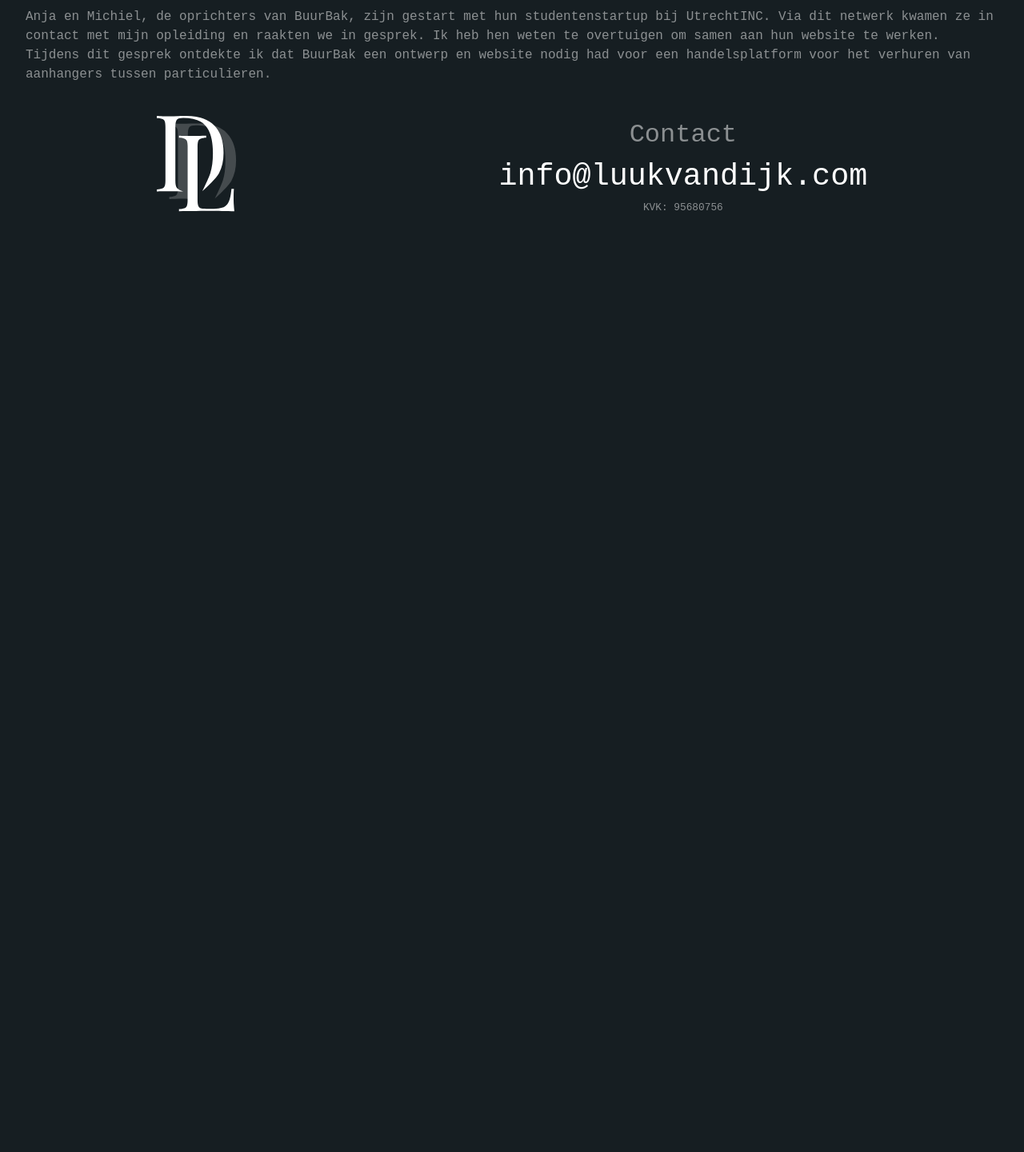
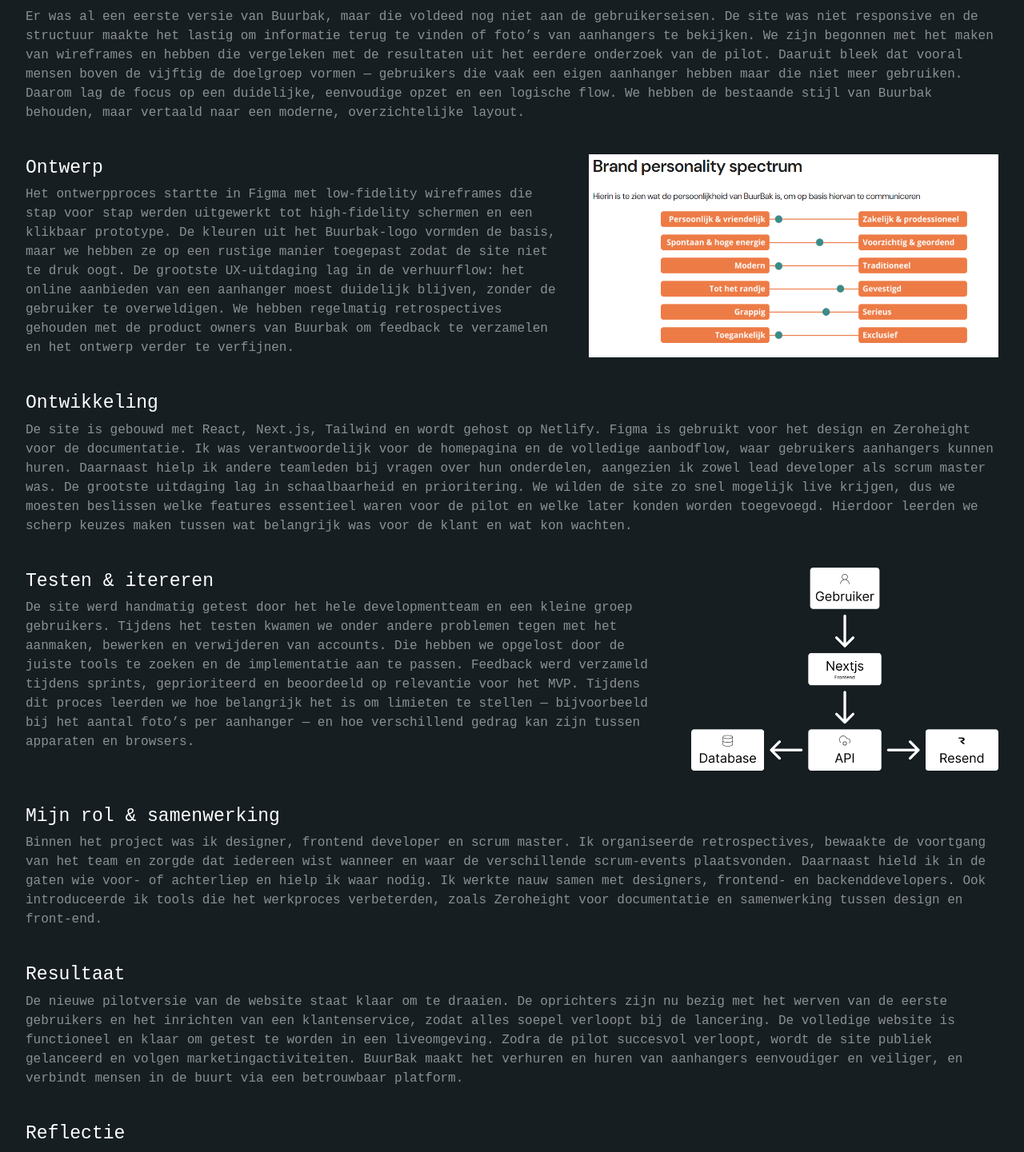
Before and after one commit to Luukvdijk/luukvandijk.com, a Next.js app: page /buurbak in a window 1280 px wide. Shown: the part 1343-2784 px from the top of the page at 80% size. Before the commit the page ends 1652 px from the top, so only its background shows below. Built offline with nearby package versions, Linux system fonts and the light colour scheme.

Commit message:
Updated buurbak case studie

```diff
--- /dev/null
+++ b/app/buurbak/buurbak.js
@@ -0,0 +1,94 @@
+export const company = [
+  {
+    id: 1,
+    cat: "Deel- en duurzame transportsector",
+    plaats: "Utrecht, Nederland",
+    employess: "6 werknemers",
+    founded: "Opgericht in 2023",
+  },
+];
+
+export const tools = [
+  {
+    id: 1,
+    point1: "Figma (Design)",
+    point2: "React (Development)",
+    point3: "NextJs (Development)",
+    point4: "Tailwind (Development)",
+    point5: "Zeroheight (Documentatie)",
+    point6: "Netlify (Hosting)",
+  },
+];
+
+export const omschrijving = [
+  {
+    id: 1,
+    discription:
+      "Buurbak bestond nog niet online — ik kreeg de taak om een platform te ontwikkelen waarmee mensen aanhangers kunnen huren en verhuren. De uitdaging was om vanaf nul een schaalbaar systeem te bouwen met een moderne uitstraling en een sterke UX.",
+  },
+];
+
+export const uitdagingen = [
+  {
+    id: 1,
+    discription:
+      "Een van de uitdagingen binnen BuurBak was de noodzaak van schaalbaarheid. Omdat het nog een startup was, hoefde alles niet meteen groots en uitgebreid opgezet te worden, maar er moest wel ruimte zijn voor toekomstige uitbreidingen en extra capaciteit. Daarnaast was het een uitdaging om de verschillende functies binnen BuurBak helder te structureren, zoals het verhuren en huren van een aanhanger, en het onderscheid tussen de rol van huurder en verhuurder van een aanhanger.",
+  },
+];
+
+export const oplossing = [
+  {
+    id: 1,
+    discription:
+      "Anja en Michiel, de oprichters van BuurBak, zijn gestart met hun studentenstartup bij UtrechtINC. Via dit netwerk kwamen ze in contact met mijn opleiding en raakten we in gesprek. Ik heb hen weten te overtuigen om samen aan hun website te werken. Tijdens dit gesprek ontdekte ik dat BuurBak een ontwerp en website nodig had voor een handelsplatform voor het verhuren van aanhangers tussen particulieren.",
+  },
+];
+
+export const buurbakCase = {
+  title: "Buurbak",
+  description:
+    "Een schaalbaar platform voor het huren en verhuren van aanhangers in je buurt.",
+  summary:
+    "Voor Buurbak ontwikkelde ik samen met mijn team een nieuw platform waarmee mensen op een veilige en eenvoudige manier aanhangers kunnen huren of verhuren. Ik was verantwoordelijk voor het ontwerp, de front-end en de rol van scrum master. We bouwden het systeem volledig opnieuw op in Next.js en Strapi, met een focus op overzicht, eenvoud en schaalbaarheid.",
+
+  company: company,
+  tools: tools,
+  omschrijving: omschrijving,
+  uitdagingen: uitdagingen,
+  oplossing: oplossing,
+
+  techStack: ["Figma", "React", "Next.js", "Tailwind", "Zeroheight", "Netlify"],
+  duration: "Februari – Juni 2025 (ongeveer 20 weken)",
+  roles: ["Designer", "Frontend Developer", "Scrum Master"],
+
+  sections: [
+    {
+      title: "Onderzoek & concept",
+      text: `Er was al een eerste versie van Buurbak, maar die voldeed nog niet aan de gebruikerseisen. De site was niet responsive en de structuur maakte het lastig om informatie terug te vinden of foto’s van aanhangers te bekijken. We zijn begonnen met het maken van wireframes en hebben die vergeleken met de resultaten uit het eerdere onderzoek van de pilot. Daaruit bleek dat vooral mensen boven de vijftig de doelgroep vormen — gebruikers die vaak een eigen aanhanger hebben maar die niet meer gebruiken. Daarom lag de focus op een duidelijke, eenvoudige opzet en een logische flow. We hebben de bestaande stijl van Buurbak behouden, maar vertaald naar een moderne, overzichtelijke layout.`,
+    },
+    {
+      title: "Ontwerp",
+      text: `Het ontwerpproces startte in Figma met low-fidelity wireframes die stap voor stap werden uitgewerkt tot high-fidelity schermen en een klikbaar prototype. De kleuren uit het Buurbak-logo vormden de basis, maar we hebben ze op een rustige manier toegepast zodat de site niet te druk oogt. De grootste UX-uitdaging lag in de verhuurflow: het online aanbieden van een aanhanger moest duidelijk blijven, zonder de gebruiker te overweldigen. We hebben regelmatig retrospectives gehouden met de product owners van Buurbak om feedback te verzamelen en het ontwerp verder te verfijnen.`,
+    },
+    {
+      title: "Ontwikkeling",
+      text: `De site is gebouwd met React, Next.js, Tailwind en wordt gehost op Netlify. Figma is gebruikt voor het design en Zeroheight voor de documentatie. Ik was verantwoordelijk voor de homepagina en de volledige aanbodflow, waar gebruikers aanhangers kunnen huren. Daarnaast hielp ik andere teamleden bij vragen over hun onderdelen, aangezien ik zowel lead developer als scrum master was. De grootste uitdaging lag in schaalbaarheid en prioritering. We wilden de site zo snel mogelijk live krijgen, dus we moesten beslissen welke features essentieel waren voor de pilot en welke later konden worden toegevoegd. Hierdoor leerden we scherp keuzes maken tussen wat belangrijk was voor de klant en wat kon wachten.`,
+    },
+    {
+      title: "Testen & itereren",
+      text: `De site werd handmatig getest door het hele developmentteam en een kleine groep gebruikers. Tijdens het testen kwamen we onder andere problemen tegen met het aanmaken, bewerken en verwijderen van accounts. Die hebben we opgelost door de juiste tools te zoeken en de implementatie aan te passen. Feedback werd verzameld tijdens sprints, geprioriteerd en beoordeeld op relevantie voor het MVP. Tijdens dit proces leerden we hoe belangrijk het is om limieten te stellen — bijvoorbeeld bij het aantal foto’s per aanhanger — en hoe verschillend gedrag kan zijn tussen apparaten en browsers.`,
+    },
+    {
+      title: "Mijn rol & samenwerking",
+      text: `Binnen het project was ik designer, frontend developer en scrum master. Ik organiseerde retrospectives, bewaakte de voortgang van het team en zorgde dat iedereen wist wanneer en waar de verschillende scrum-events plaatsvonden. Daarnaast hield ik in de gaten wie voor- of achterliep en hielp ik waar nodig. Ik werkte nauw samen met designers, frontend- en backenddevelopers. Ook introduceerde ik tools die het werkproces verbeterden, zoals Zeroheight voor documentatie en samenwerking tussen design en front-end.`,
+    },
+    {
+      title: "Resultaat",
+      text: `De nieuwe pilotversie van de website staat klaar om te draaien. De oprichters zijn nu bezig met het werven van de eerste gebruikers en het inrichten van een klantenservice, zodat alles soepel verloopt bij de lancering. De volledige website is functioneel en klaar om getest te worden in een liveomgeving. Zodra de pilot succesvol verloopt, wordt de site publiek gelanceerd en volgen marketingactiviteiten. BuurBak maakt het verhuren en huren van aanhangers eenvoudiger en veiliger, en verbindt mensen in de buurt via een betrouwbaar platform.`,
+    },
+    {
+      title: "Reflectie",
+      text: `Dit project liet me zien hoe waardevol goede documentatie is, mits je er vroeg mee begint en het consequent bijhoudt. De juiste tools — zoals Zeroheight — maken dat proces veel toegankelijker voor het hele team. Ik ben het meest trots op hoe goed we als team samenwerkten: iedereen hielp elkaar en we wisten binnen een jaar een compleet platform op te zetten. Een volgende keer zou ik eerder beginnen met tools als Storybook en Zeroheight, en erop letten dat het hele team die consequent gebruikt. Daarnaast heb ik geleerd beter in te schatten waar de meeste tijd in gaat zitten: bij Buurbak hebben we te lang aan het design gewerkt, waardoor de ontwikkelfase krapper werd. Ook besefte ik hoe belangrijk het is om vroeg te kiezen voor een component-library die toekomstbestendig is voor nieuwe features.`,
+    },
+  ],
+};
--- a/app/buurbak/page.tsx
+++ b/app/buurbak/page.tsx
@@ -1,6 +1,15 @@
 import Image from "next/image";
+import BrandPersonality from "../assets/BrandPersonality.png";
 import HomePage from "../assets/BuurbakFullHomePage.png";
+import WebsiteFlow from "../assets/websiteFlow.png";
 import { constructMetadata } from "../lib/metadata";
+import {
+  buurbakCase,
+  company,
+  omschrijving,
+  tools,
+  uitdagingen,
+} from "./buurbak";
 
 export const metadata = constructMetadata({
   title: "Buurbak project | Webdevelopment & UX voor duurzame aanhangers",
@@ -11,61 +20,15 @@
 });
 
 const Buurbak = () => {
-  const company = [
-    {
-      id: 1,
-      cat: "Deel- en duurzame transportsector",
-      plaats: "Utrecht, Nederland",
-      employess: "6 werknemers",
-      founded: "Opgericht in 2023",
-    },
-  ];
-
-  const tools = [
-    {
-      id: 1,
-      point1: "Figma (Design)",
-      point2: "React (Development)",
-      point3: "NextJs (Development)",
-      point4: "Tailwind (Development)",
-      point5: "Zeroheight (Documentatie)",
-      point6: "Netlify (Hosting)",
-    },
-  ];
-
-  const omschrijving = [
-    {
-      id: 1,
-      discription:
-        "BuurBak is een platform dat buurtgenoten in staat stelt om eenvoudig aanhangers te delen, wat zowel duurzaam gebruik bevordert als de gemeenschapsbanden versterkt. Het werkt binnen de deeleconomie met een focus op buurtgerichte mobiliteitsoplossingen.",
-    },
-  ];
-
-  const uitdagingen = [
-    {
-      id: 1,
-      discription:
-        "Een van de uitdagingen binnen BuurBak was de noodzaak van schaalbaarheid. Omdat het nog een startup was, hoefde alles niet meteen groots en uitgebreid opgezet te worden, maar er moest wel ruimte zijn voor toekomstige uitbreidingen en extra capaciteit. Daarnaast was het een uitdaging om de verschillende functies binnen BuurBak helder te structureren, zoals het verhuren en huren van een aanhanger, en het onderscheid tussen de rol van huurder en verhuurder van een aanhanger.",
-    },
-  ];
-
-  const oplossing = [
-    {
-      id: 1,
-      discription:
-        "Anja en Michiel, de oprichters van BuurBak, zijn gestart met hun studentenstartup bij UtrechtINC. Via dit netwerk kwamen ze in contact met mijn opleiding en raakten we in gesprek. Ik heb hen weten te overtuigen om samen aan hun website te werken. Tijdens dit gesprek ontdekte ik dat BuurBak een ontwerp en website nodig had voor een handelsplatform voor het verhuren van aanhangers tussen particulieren.",
-    },
-  ];
-
   return (
     <div className="w-full h-fit min-h-[100dvh] flex flex-col gap-10 items-center pt-24 px-8">
       <h1 className="text-[8vw] sm:text-[2.5vw]">
         Hoe ik <span className="text-[#398D89]">Buur</span>
-        <span className="text-[#EE7B46]">Bak</span> heb gecreëerd en opgezet
+        <span className="text-[#EE7B46]">Bak</span> heb gecreërd en opgezet
       </h1>
       <div className="w-full flex flex-col gap-10">
-        <div className="flex flex-col sm:flex-row justify-between gap-5 sm:gap-0">
-          <div className="flex flex-col gap-8 flex-1 sm:w-1/3 sm:flex-none">
+        <div className="flex flex-col md:flex-row justify-between gap-5 md:gap-0">
+          <div className="flex flex-col gap-8 flex-1 md:w-1/3 md:flex-none">
             <div className="flex flex-col gap-1">
               <h2 className="text-[5vw] sm:text-[1.8vw]">Bedrijf</h2>
               {company.map((company) => (
@@ -116,12 +79,111 @@
 
         <div>
           <div className="flex flex-col gap-1">
-            <h2 className="text-[5vw] sm:text-[1.8vw]">De oplossing</h2>
-            {oplossing.map((oplossing) => (
-              <div key={oplossing.id}>
-                <p className="opacity-50">{oplossing.discription}</p>
-              </div>
-            ))}
+            <h2 className="text-[5vw] sm:text-[1.8vw]">Onderzoek & concept</h2>
+            {(() => {
+              const section = buurbakCase.sections.find(
+                (s: any) => s.title === "Onderzoek & concept"
+              );
+              return section ? (
+                <p className="opacity-50">{section.text}</p>
+              ) : null;
+            })()}
+          </div>
+        </div>
+
+        <div className="flex flex-col md:flex-row gap-10">
+          <div className="flex flex-col gap-1">
+            <h2 className="text-[5vw] sm:text-[1.8vw]">Ontwerp</h2>
+            {(() => {
+              const section = buurbakCase.sections.find(
+                (s: any) => s.title === "Ontwerp"
+              );
+              return section ? (
+                <p className="opacity-50">{section.text}</p>
+              ) : null;
+            })()}
+          </div>
+          <Image
+            className=" md:w-[40vw]"
+            src={BrandPersonality}
+            alt="Full buurbak home page"
+          />
+        </div>
+
+        <div>
+          <div className="flex flex-col gap-1">
+            <h2 className="text-[5vw] sm:text-[1.8vw]">Ontwikkeling</h2>
+            {(() => {
+              const section = buurbakCase.sections.find(
+                (s: any) => s.title === "Ontwikkeling"
+              );
+              return section ? (
+                <p className="opacity-50">{section.text}</p>
+              ) : null;
+            })()}
+          </div>
+        </div>
+
+        <div className="flex flex-col md:flex-row gap-10">
+          <div className="flex flex-col gap-1">
+            <h2 className="text-[5vw] sm:text-[1.8vw]">Testen & itereren</h2>
+            {(() => {
+              const section = buurbakCase.sections.find(
+                (s: any) => s.title === "Testen & itereren"
+              );
+              return section ? (
+                <p className="opacity-50">{section.text}</p>
+              ) : null;
+            })()}
+          </div>
+          <Image
+            className=" md:w-[30vw]"
+            src={WebsiteFlow}
+            alt="Full buurbak home page"
+          />
+        </div>
+
+        <div>
+          <div className="flex flex-col gap-1">
+            <h2 className="text-[5vw] sm:text-[1.8vw]">
+              Mijn rol & samenwerking
+            </h2>
+            {(() => {
+              const section = buurbakCase.sections.find(
+                (s: any) => s.title === "Mijn rol & samenwerking"
+              );
+              return section ? (
+                <p className="opacity-50">{section.text}</p>
+              ) : null;
+            })()}
+          </div>
+        </div>
+
+        <div>
+          <div className="flex flex-col gap-1">
+            <h2 className="text-[5vw] sm:text-[1.8vw]">Resultaat</h2>
+            {(() => {
+              const section = buurbakCase.sections.find(
+                (s: any) => s.title === "Resultaat"
+              );
+              return section ? (
+                <p className="opacity-50">{section.text}</p>
+              ) : null;
+            })()}
+          </div>
+        </div>
+
+        <div>
+          <div className="flex flex-col gap-1">
+            <h2 className="text-[5vw] sm:text-[1.8vw]">Reflectie</h2>
+            {(() => {
+              const section = buurbakCase.sections.find(
+                (s: any) => s.title === "Reflectie"
+              );
+              return section ? (
+                <p className="opacity-50">{section.text}</p>
+              ) : null;
+            })()}
           </div>
         </div>
       </div>
```
Also changed, not shown: app/assets/BrandPersonality.png (added), app/assets/websiteFlow.png (added).
